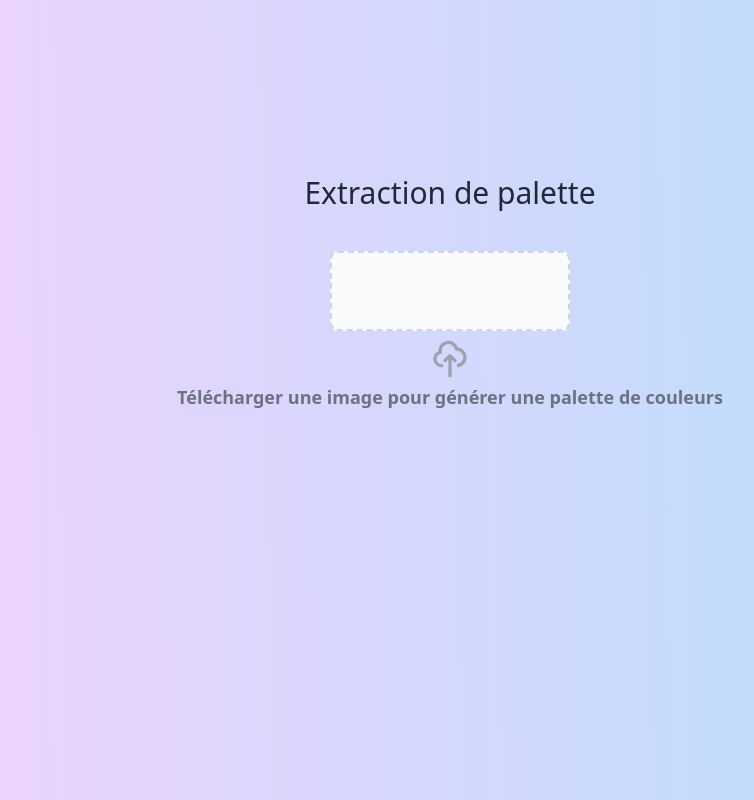
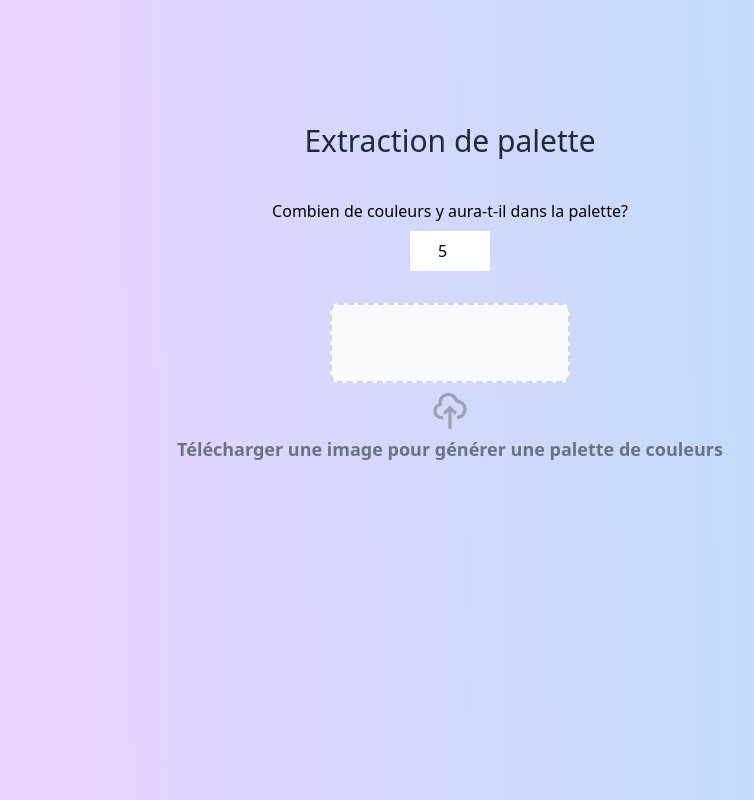
Before and after one commit to asiill/extraction-de-palette, a plain HTML site: page index.html in a window 1280 px wide. Shown: the whole page, without its empty margins (190-944 px from the left). Drawn offline with nearby package versions, Linux system fonts and the light colour scheme.

Commit message:
Permettre à l'utilisateur de choisir le nombre de couleurs pour la palette

```diff
--- a/index.html
+++ b/index.html
@@ -13,6 +13,10 @@
         <h1 class="text-3xl text-gray-800 text-center">Extraction de palette</h1>
     </header>
     <main class="flex flex-col gap-8 items-center text-center w-full">
+        <div class="flex flex-col gap-2 items-center">
+            <label for="colour-count">Combien de couleurs y aura-t-il dans la palette?</label>
+            <input type="number" id="colour-count" name="colour-count" min="1" max="20" value="5" class="p-2 w-20 text-center" />
+        </div>
         <div>
             <input type="file" id="imageInput" name="imageInput" accept="image/*/" class="hidden" >
             <div class="flex flex-col items-center gap-2">
--- a/script.js
+++ b/script.js
@@ -12,7 +12,7 @@ const displayPalette = (colours) => {
 
 const extractPalette = (data) => {
     // Nombre de couleurs à retourner
-    const colourCount = 5;
+    const colourCount = document.getElementById("colour-count").value;
 
     // Un ensemble pour stocker les couleurs uniques
     const colourSet = new Set();
@@ -40,6 +40,7 @@ const uploadArea = document.querySelector('.border-dashed');
 uploadArea.addEventListener('click', () => {
     imageInput.click();
 });
+
 const image = document.getElementById("imageInput");
 imageInput.addEventListener("change", (e) => {
 
```
